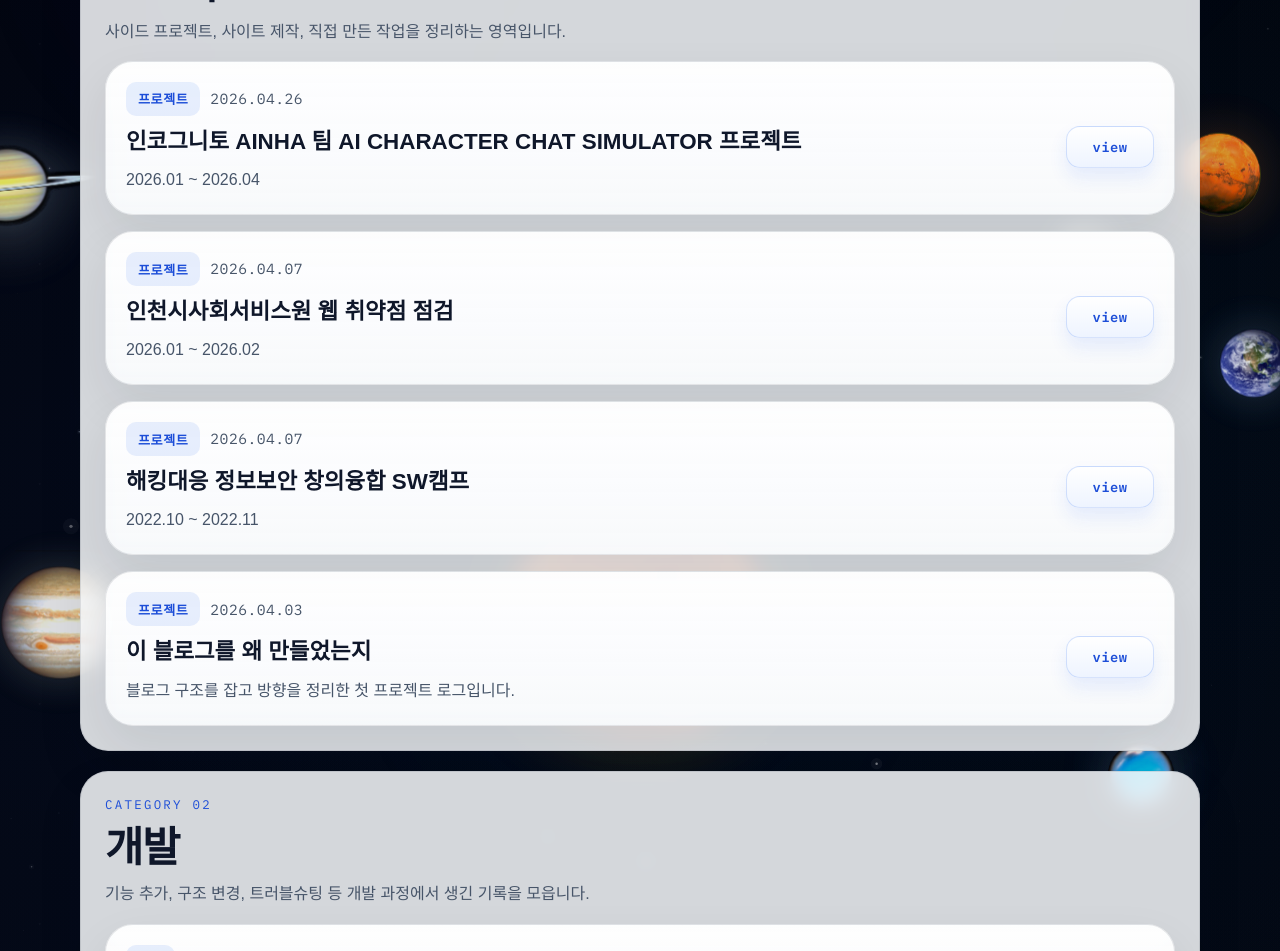
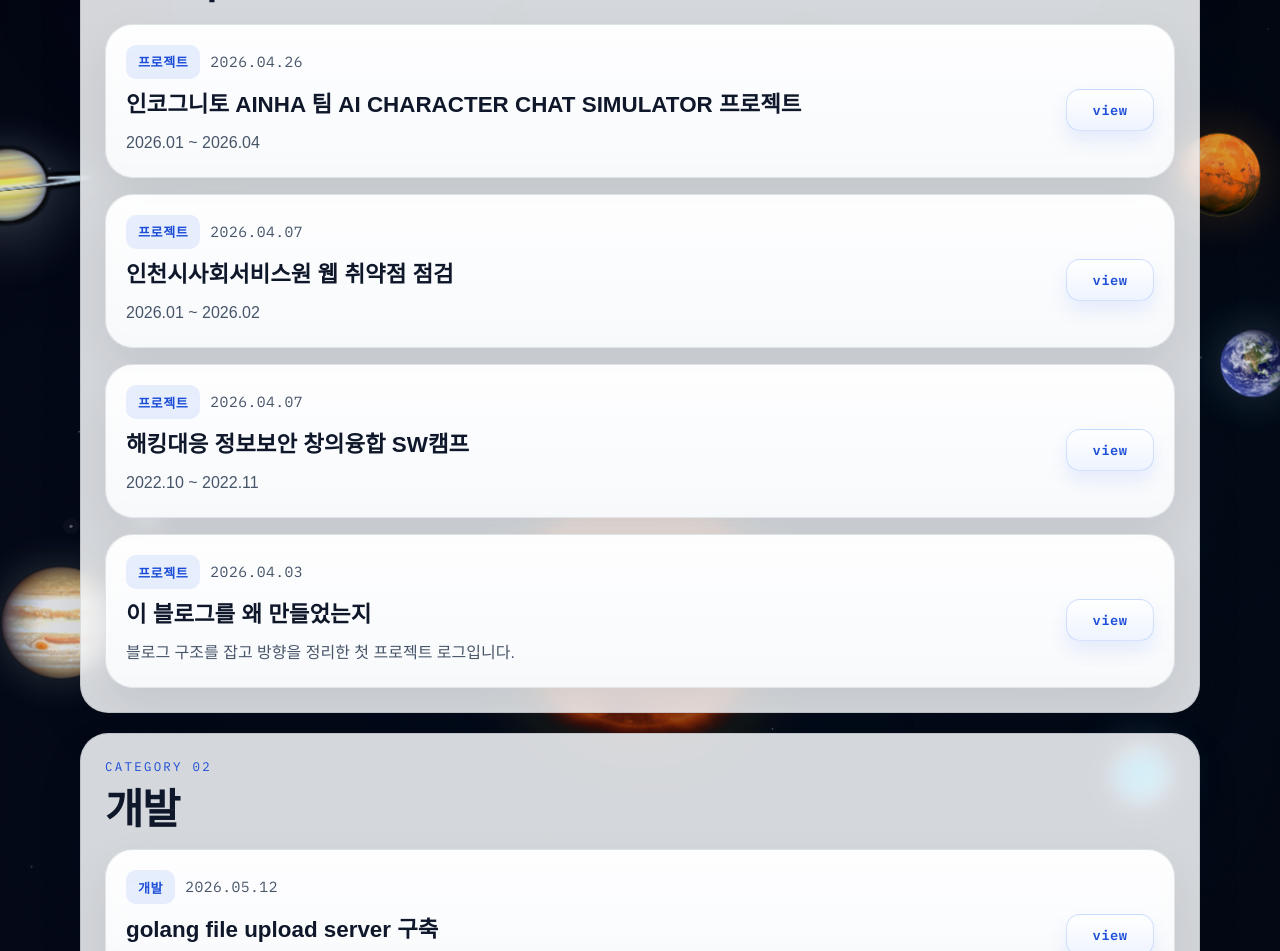
Before and after one commit to katarinabluu-gosegulover/Hercent.github.io, a Jekyll site: the page built from posts/index.html, in a window 1280 px wide and 1400 px high. Shown: the part 449-1400 px from the top of the window. Built offline with Jekyll 4.4.1, drawn with Linux system fonts in a browser that asks for light colours; some web fonts are replaced; some of the changed text lies outside the part shown.

Commit message:
Remove category description copy

```diff
--- a/_layouts/category_page.html
+++ b/_layouts/category_page.html
@@ -11,7 +11,6 @@ layout: default
       <p class="post-meta">{{ category.title }}</p>
     </div>
     <h1>{{ category.title }}</h1>
-    <p>{{ category.category_description }}</p>
   </section>
 
   {% if posts_in_category.size > 0 or standalone_pages_in_category.size > 0 %}
--- a/categories/index.html
+++ b/categories/index.html
@@ -18,7 +18,6 @@ permalink: /categories/
       <article class="category-card panel">
         <p class="category-count">{{ post_count }} Post{% unless post_count == 1 %}s{% endunless %}</p>
         <h2>{{ category.title }}</h2>
-        <p>{{ category.category_description }}</p>
         <a class="view-link" href="{{ category.path | relative_url }}">view</a>
       </article>
     {% endfor %}
--- a/index.html
+++ b/index.html
@@ -73,7 +73,6 @@ nav: home
           <div class="card-body">
             <p class="category-count">{{ category.english }}</p>
             <h3>{{ category.title }}</h3>
-            <p>{{ category.home_description }}</p>
           </div>
           <a class="view-link" href="{{ category.path | relative_url }}">view</a>
         </article>
--- a/posts/index.html
+++ b/posts/index.html
@@ -25,7 +25,6 @@ permalink: /posts/
         <div class="section-heading">
           <p class="eyebrow">Category {{ forloop.index | prepend: '0' | slice: -2, 2 }}</p>
           <h2>{{ category.title }}</h2>
-          <p class="section-copy">{{ category.posts_description }}</p>
         </div>
         {% if posts_in_category.size > 0 or standalone_pages_in_category.size > 0 %}
           <div class="post-list">
```
